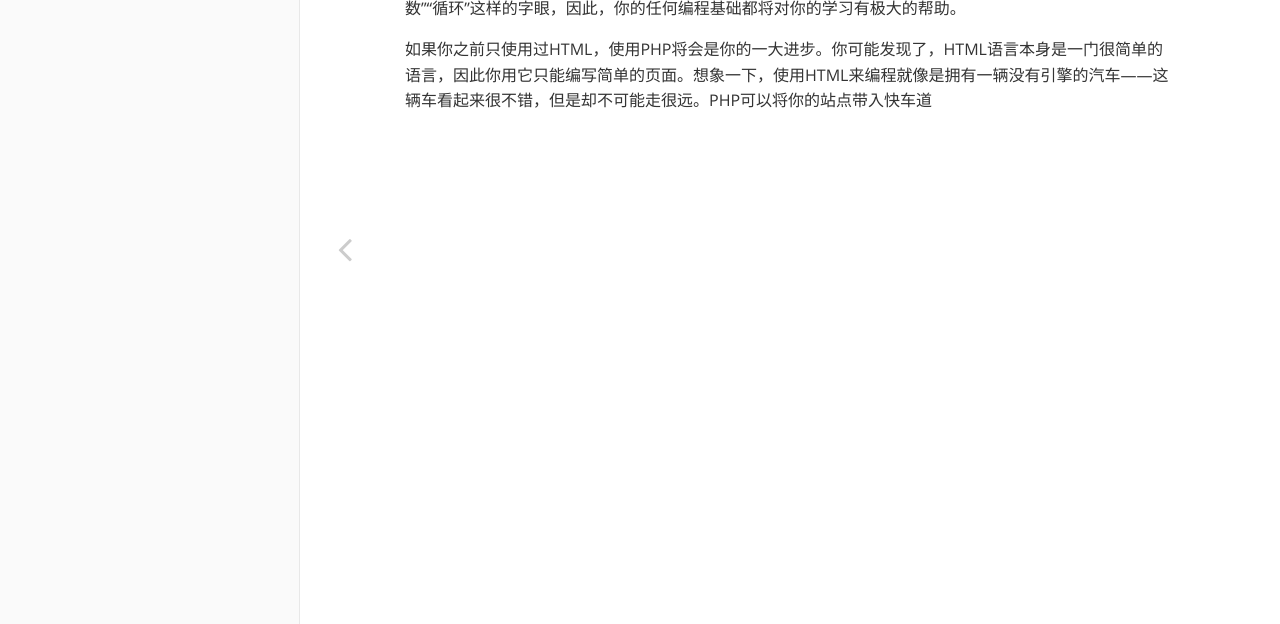
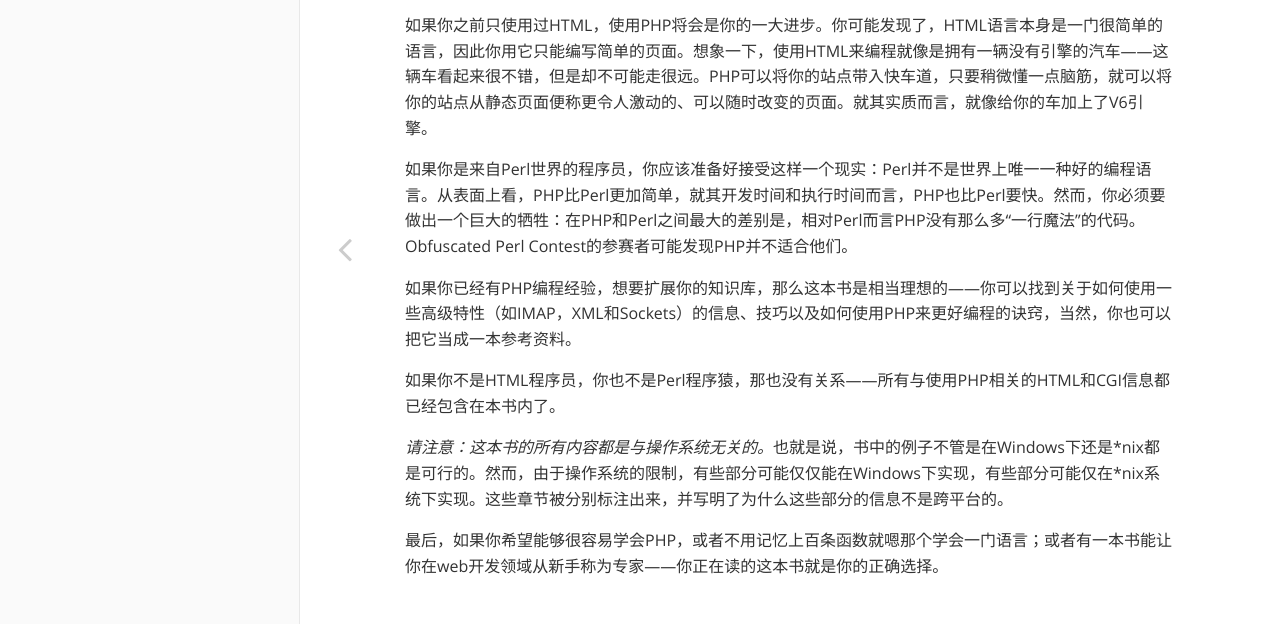
Before and after one commit to cnDelbert/PracticalPHP, a plain HTML site: page Preface/is_this_book_for_you.html in a window 1280 px wide. Shown: the part 176-800 px from the top of the page. Drawn offline with nearby package versions, Linux system fonts and the light colour scheme; some packages are replaced by stand-ins of ours; files whose address does not match are found by name.

Commit message:
Is this book for you?

```diff
--- a/Preface/is_this_book_for_you.html
+++ b/Preface/is_this_book_for_you.html
@@ -30,7 +30,7 @@
 
 
 
-    <div class="book" data-level="1.1" data-basepath=".." data-revision="1414928551957">
+    <div class="book" data-level="1.1" data-basepath=".." data-revision="1414986701996">
 
 
 <div class="book-summary">
@@ -188,11 +188,16 @@
                 <div class="page-inner">
 
 
-                    <section class="normal" id="section-gitbook_1">
+                    <section class="normal" id="section-gitbook_2">
 
                         <h1 id="">这本书是为你准备的吗？</h1>
 <p>这本书假设你没有任何PHP编程基础，这意味着你将从最基本的开始学起。然而，我将大量使用类似“变量”“函数”“循环”这样的字眼，因此，你的任何编程基础都将对你的学习有极大的帮助。</p>
-<p>如果你之前只使用过HTML，使用PHP将会是你的一大进步。你可能发现了，HTML语言本身是一门很简单的语言，因此你用它只能编写简单的页面。想象一下，使用HTML来编程就像是拥有一辆没有引擎的汽车——这辆车看起来很不错，但是却不可能走很远。PHP可以将你的站点带入快车道</p>
+<p>如果你之前只使用过HTML，使用PHP将会是你的一大进步。你可能发现了，HTML语言本身是一门很简单的语言，因此你用它只能编写简单的页面。想象一下，使用HTML来编程就像是拥有一辆没有引擎的汽车——这辆车看起来很不错，但是却不可能走很远。PHP可以将你的站点带入快车道，只要稍微懂一点脑筋，就可以将你的站点从静态页面便称更令人激动的、可以随时改变的页面。就其实质而言，就像给你的车加上了V6引擎。</p>
+<p>如果你是来自Perl世界的程序员，你应该准备好接受这样一个现实：Perl并不是世界上唯一一种好的编程语言。从表面上看，PHP比Perl更加简单，就其开发时间和执行时间而言，PHP也比Perl要快。然而，你必须要做出一个巨大的牺牲：在PHP和Perl之间最大的差别是，相对Perl而言PHP没有那么多“一行魔法”的代码。Obfuscated Perl Contest的参赛者可能发现PHP并不适合他们。</p>
+<p>如果你已经有PHP编程经验，想要扩展你的知识库，那么这本书是相当理想的——你可以找到关于如何使用一些高级特性（如IMAP，XML和Sockets）的信息、技巧以及如何使用PHP来更好编程的诀窍，当然，你也可以把它当成一本参考资料。</p>
+<p>如果你不是HTML程序员，你也不是Perl程序猿，那也没有关系——所有与使用PHP相关的HTML和CGI信息都已经包含在本书内了。</p>
+<p><em>请注意：这本书的所有内容都是与操作系统无关的。</em>也就是说，书中的例子不管是在Windows下还是*nix都是可行的。然而，由于操作系统的限制，有些部分可能仅仅能在Windows下实现，有些部分可能仅在*nix系统下实现。这些章节被分别标注出来，并写明了为什么这些部分的信息不是跨平台的。</p>
+<p>最后，如果你希望能够很容易学会PHP，或者不用记忆上百条函数就嗯那个学会一门语言；或者有一本书能让你在web开发领域从新手称为专家——你正在读的这本书就是你的正确选择。</p>
 
 
                     </section>
```
Also changed, not shown: GLOSSARY.html (+1 -1 lines), Preface/index.html (+2 -2 lines), index.html (+2 -2 lines).
